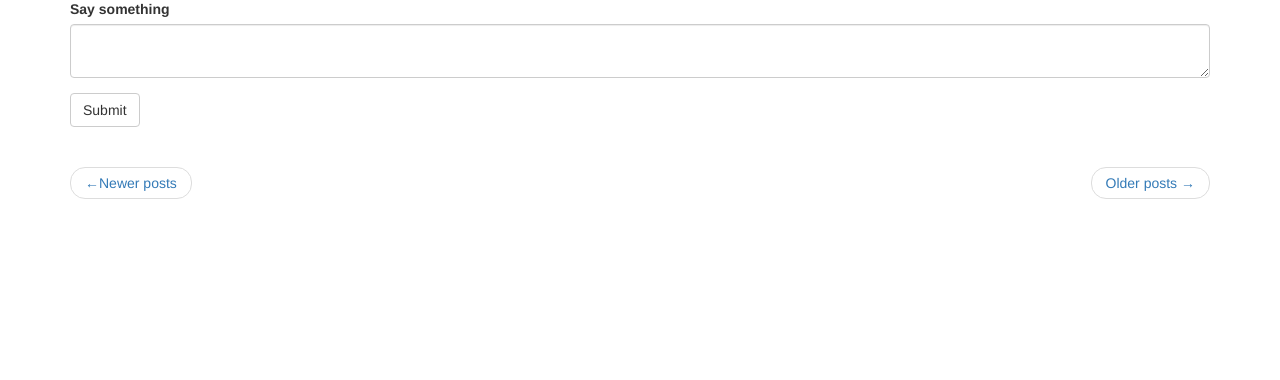
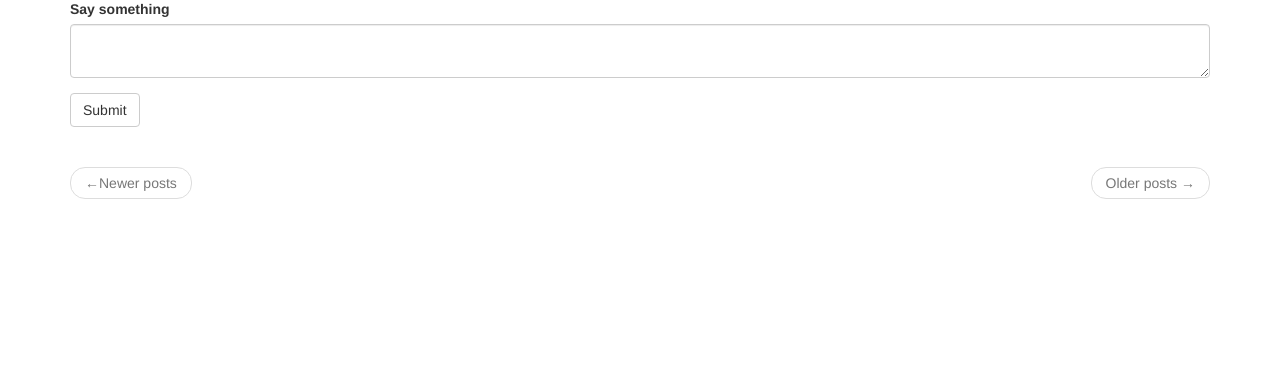
Before and after one commit to Busui/microblog, a Flask app: page / in a window 1280 px wide. Shown: the part 143-523 px from the top of the page. Run offline with Flask 2, Linux system fonts and the light colour scheme; the visitor is signed in with stand-in values (Sample User, id 1); data comes from the database, SQL or seed files in the repository; data that the repository does not hold is empty; some libraries are stand-ins or nearby versions.

Commit message:
Slightly adjusted

```diff
--- a/app/__init__.py
+++ b/app/__init__.py
@@ -61,8 +61,8 @@ if not app.debug:
 
 @babel.localeselector
 def get_locale():
-    return request.accept_languages.best_match(app.config['LANGUAGES'])
-    # return 'zh'
+    # return request.accept_languages.best_match(app.config['LANGUAGES'])
+    return 'zh'
 
 
 
--- a/app/templates/index.html
+++ b/app/templates/index.html
@@ -14,12 +14,12 @@
 
     <nav aria-label="...">
         <ul class="pager">
-            <li class="previous{% if not prev_url %} disable {% endif %}">
+            <li class="previous{% if not prev_url %} disabled{% endif %}">
                 <a href="{{ prev_url or '#' }}">
                     <span aria-hidden="true">&larr;</span>{{ _('Newer posts') }}
                 </a>
             </li>
-            <li class="next {% if not next_url %} disable {% endif %}">
+            <li class="next{% if not next_url %} disabled{% endif %}">
                 <a href="{{ next_url or '#'}}">
                     {{ _('Older posts') }} <span aria-hidden="true">&rarr;</span>
                 </a>
```
